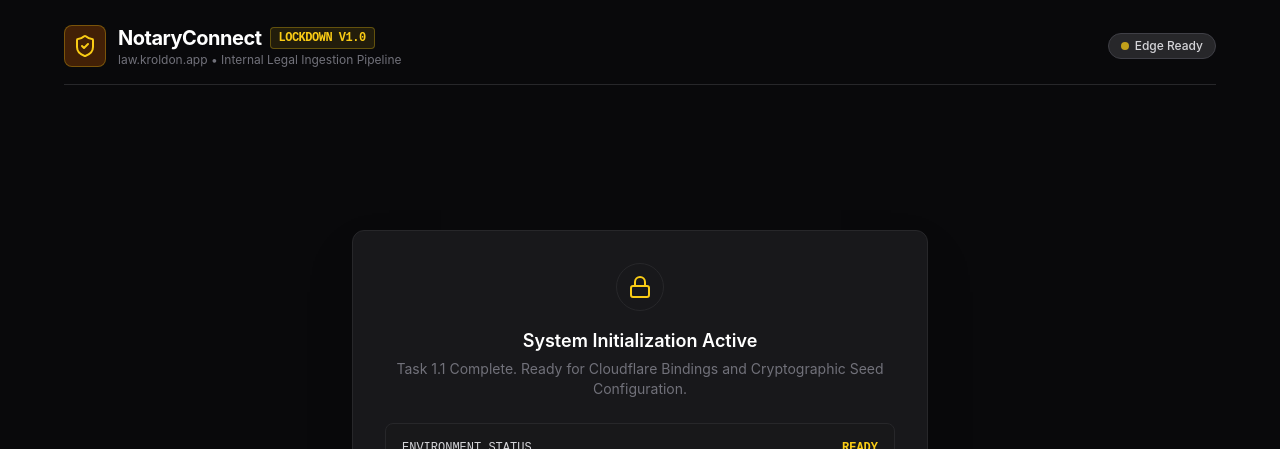
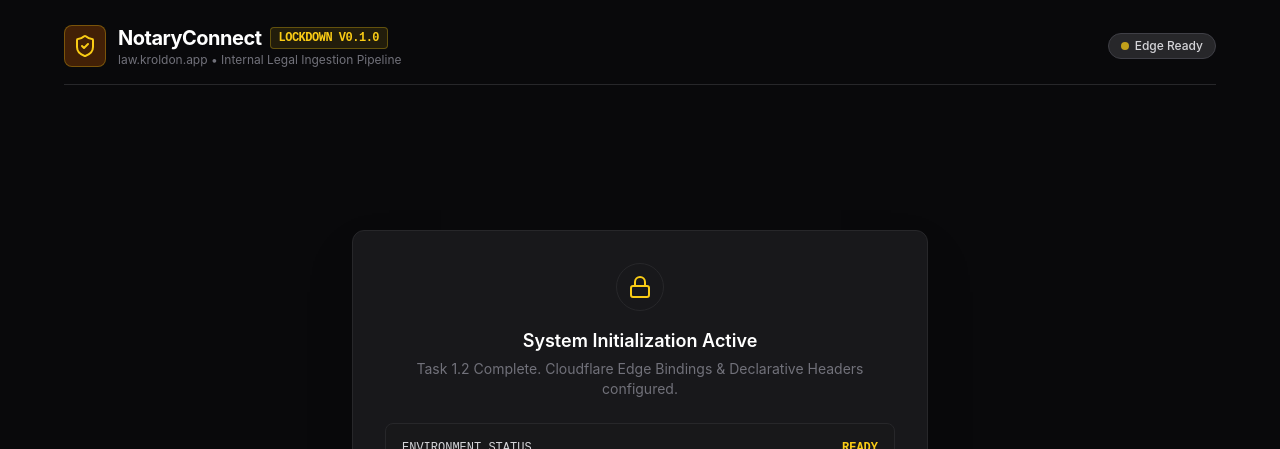
Before and after one commit to Samm-G/notaryconnect-lockdown, a React (Vite) app: page / in a window 1280 px wide. Shown: the top 449 px of the page. Built offline with nearby package versions, Linux system fonts and the light colour scheme.

Commit message:
feat(infra): complete task 1.2 - wrangler bindings, security headers, and edge typing

```diff
--- a/src/App.tsx
+++ b/src/App.tsx
@@ -1,5 +1,4 @@
-import React from 'react';
-import { ShieldCheck, Lock, FileText } from 'lucide-react';
+import { ShieldCheck, Lock } from 'lucide-react';
 
 export default function App() {
     return (
@@ -11,7 +10,7 @@ export default function App() {
                     </div>
                     <div>
                         <h1 className="text-xl font-bold tracking-tight text-white flex items-center gap-2">
-                            NotaryConnect <span className="text-notary-yellow text-xs font-mono uppercase px-2 py-0.5 rounded bg-notary-yellow/10 border border-notary-yellow/30">Lockdown v1.0</span>
+                            NotaryConnect <span className="text-notary-yellow text-xs font-mono uppercase px-2 py-0.5 rounded bg-notary-yellow/10 border border-notary-yellow/30">Lockdown v0.1.0</span>
                         </h1>
                         <p className="text-xs text-notary-muted">law.kroldon.app • Internal Legal Ingestion Pipeline</p>
                     </div>
@@ -31,7 +30,7 @@ export default function App() {
                     </div>
                     <h2 className="text-lg font-semibold text-white">System Initialization Active</h2>
                     <p className="text-sm text-notary-muted mt-1">
-                        Task 1.1 Complete. Ready for Cloudflare Bindings and Cryptographic Seed Configuration.
+                        Task 1.2 Complete. Cloudflare Edge Bindings & Declarative Headers configured.
                     </p>
                 </div>
 
--- a/src/main.tsx
+++ b/src/main.tsx
@@ -1,10 +1,7 @@
-import React from 'react';
 import ReactDOM from 'react-dom/client';
 import App from './App';
 import './index.css';
 
 ReactDOM.createRoot(document.getElementById('root') as HTMLElement).render(
-    <React.StrictMode>
-        <App />
-    </React.StrictMode>
+    <App />
 );
```
Also changed, not shown: public/_routes.json (added, +11 -0 lines), worker-configuration.d.ts (added, +24 -0 lines), 2 other files (tests, documents, lock files or other folders).
